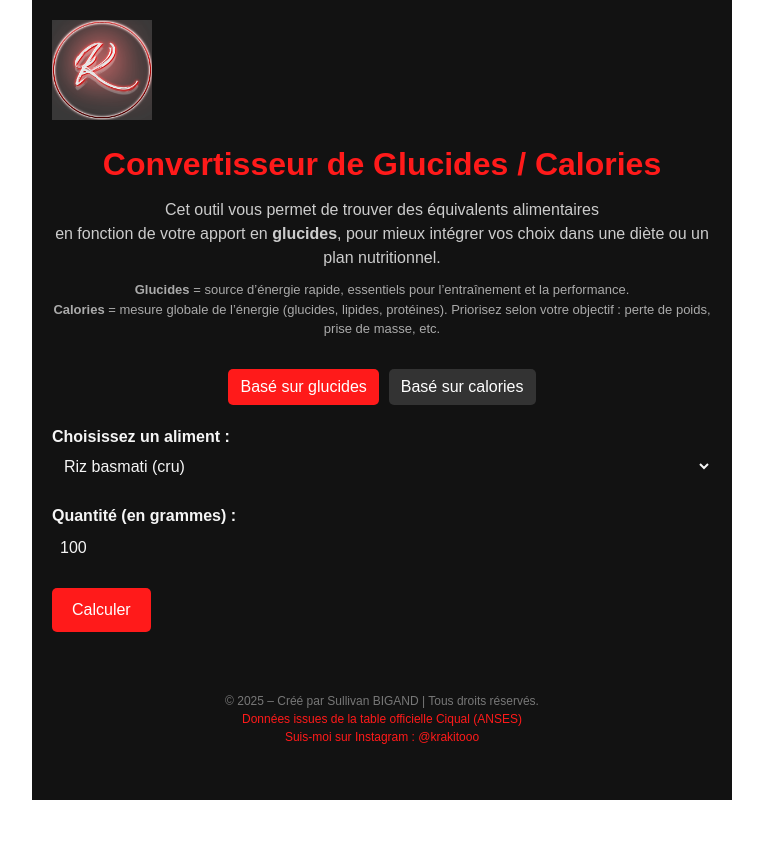
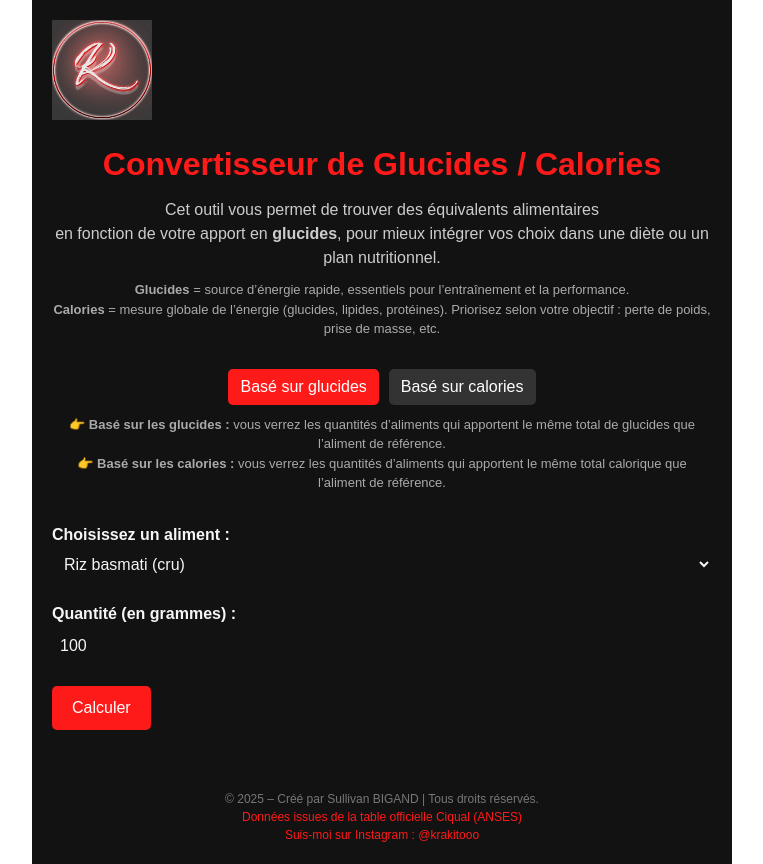
Before and after one commit to Krakitoo/convertisseur-glucides, a Next.js app: page / in a window 1280 px wide. Shown: the whole page, without its empty margins (258-1021 px from the left). Before the commit the page ends 800 px from the top, so only its background shows below. Built offline with nearby package versions, Linux system fonts and the light colour scheme.

Commit message:
feat: ajout explication claire entre mode glucides et calories

```diff
--- a/src/app/page.tsx
+++ b/src/app/page.tsx
@@ -86,7 +86,7 @@ export default function Home() {
         <strong>Calories</strong> = mesure globale de l’énergie (glucides, lipides, protéines). Priorisez selon votre objectif : perte de poids, prise de masse, etc.
       </p>
 
-      <div style={{ textAlign: "center", marginBottom: 20 }}>
+      <div style={{ textAlign: "center", marginBottom: 10 }}>
         <button onClick={() => setMode("glucides")} style={{ marginRight: 10, backgroundColor: mode === "glucides" ? "#ff1a1a" : "#333", color: "white", padding: "6px 12px", border: "none", borderRadius: 5 }}>
           Basé sur glucides
         </button>
@@ -94,6 +94,11 @@ export default function Home() {
           Basé sur calories
         </button>
       </div>
+
+      <p style={{ textAlign: "center", marginBottom: 30, fontSize: 13, color: "#aaa" }}>
+        👉 <strong>Basé sur les glucides :</strong> vous verrez les quantités d’aliments qui apportent le même total de glucides que l’aliment de référence.<br />
+        👉 <strong>Basé sur les calories :</strong> vous verrez les quantités d’aliments qui apportent le même total calorique que l’aliment de référence.
+      </p>
 
       <div style={{ marginBottom: 20 }}>
         <label><strong>Choisissez un aliment :</strong></label><br />
```
